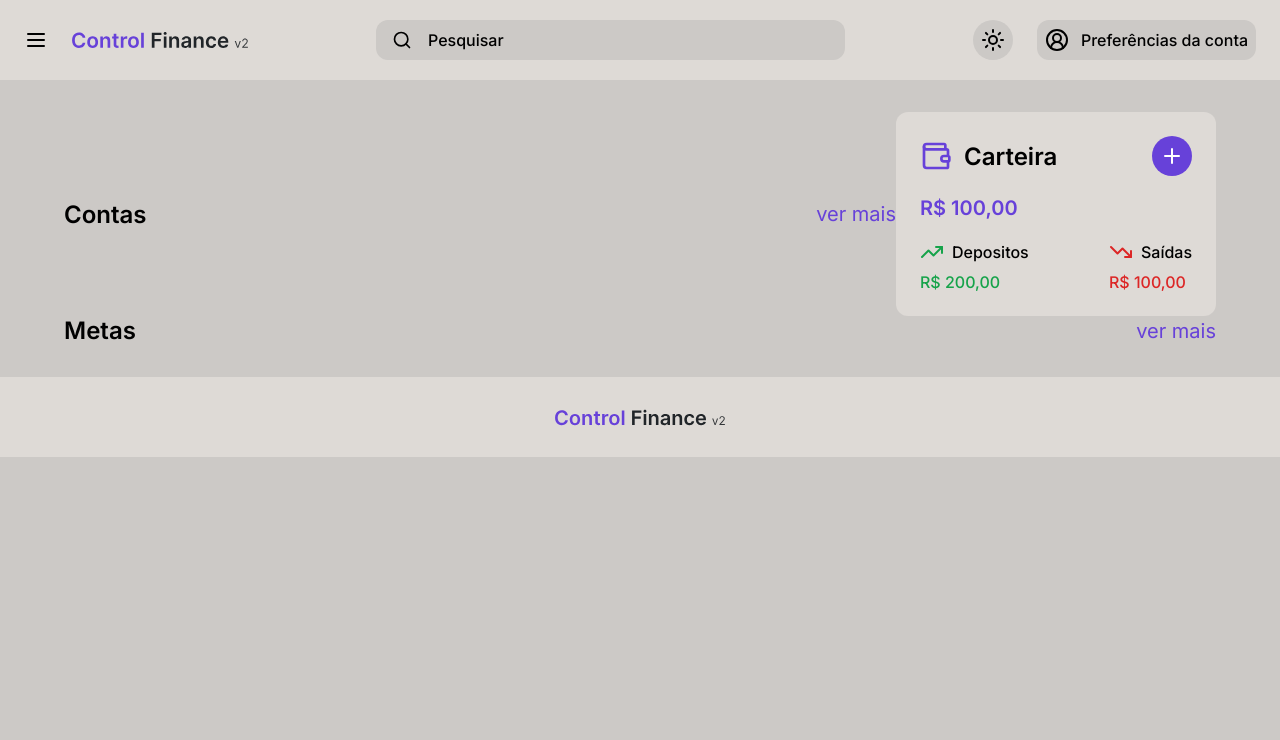
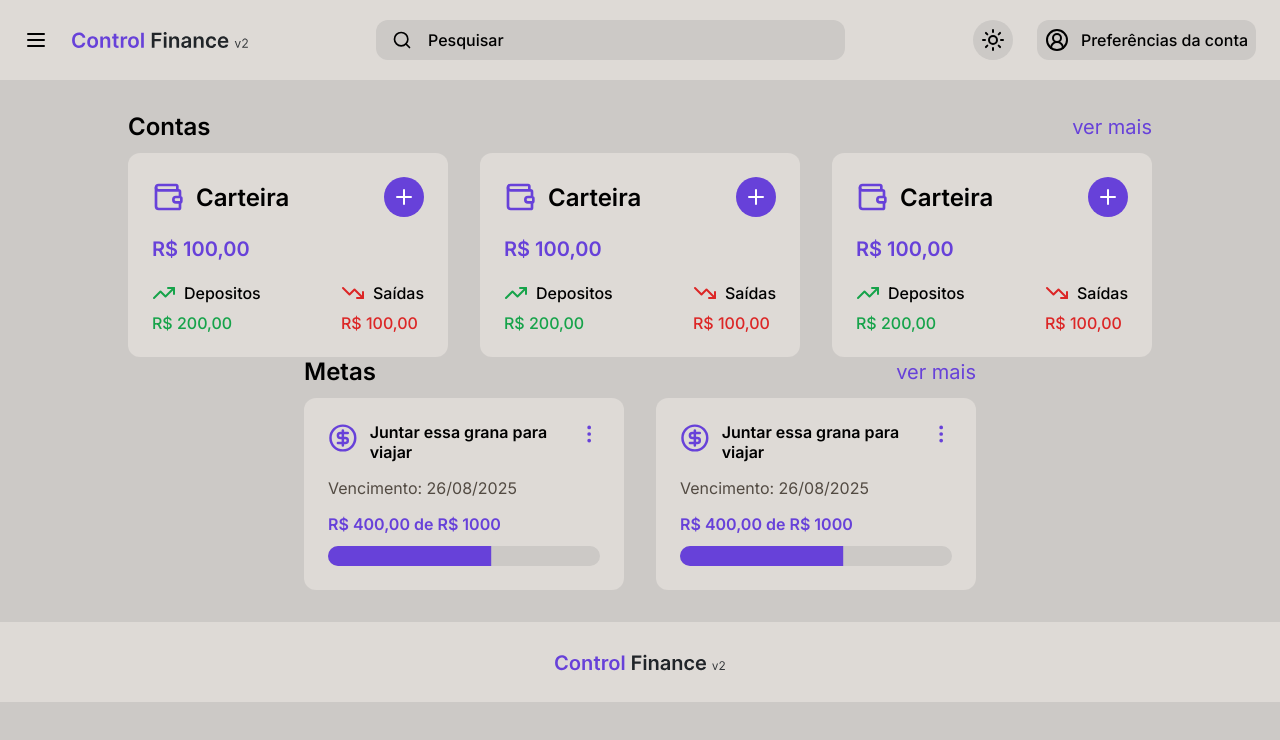
Before and after one commit to ismael-henrique-dev/Control-Finance-v2-Frontend, a React (Vite) app: page / in a window 1280 px wide. Shown: the top 740 px of the page. Built offline with nearby package versions, Linux system fonts and the light colour scheme.

Commit message:
base card for home

```diff
--- a/src/components/Cards/AccountCard/styles.ts
+++ b/src/components/Cards/AccountCard/styles.ts
@@ -18,9 +18,14 @@ export const AccountCardConatiner = styled.div`
   }
 
   header {
+    width: 100%;
+    display: flex;
+    justify-content: space-between;
+
     strong {
       font-weight: 600;
       font-size: 1.5rem;
+      color: ${(props) => props.theme.text};
     }
 
     div {
--- /dev/null
+++ b/src/components/Cards/GoalCard/index.tsx
@@ -0,0 +1,24 @@
+import { CircleDollarSign, EllipsisVertical } from "lucide-react"
+import { useState } from "react"
+import { BarLinearProgress, ContainerCard } from "./styles"
+
+export function GoalCard() {
+  const [progress, setProgress] = useState(60) // na real progress virá do backend
+
+  return (
+    <ContainerCard>
+      <header>
+        <div>
+          <CircleDollarSign size={32} />
+          <strong>Juntar essa grana para viajar</strong>
+        </div>
+        <EllipsisVertical />
+      </header>
+      <span>Vencimento: 26/08/2025</span>
+      <section>
+        <strong>R$ 400,00 de R$ 1000</strong>
+        <BarLinearProgress variant="determinate" value={progress} />
+      </section>
+    </ContainerCard>
+  )
+}
--- /dev/null
+++ b/src/components/Cards/GoalCard/styles.tsx
@@ -0,0 +1,64 @@
+import styled from "styled-components"
+import LinearProgress from "@mui/material/LinearProgress"
+
+export const ContainerCard = styled.div`
+  border-radius: 12px;
+  width: 20rem;
+  background-color: ${(props) => props.theme.primaryGray};
+  display: flex;
+  flex-direction: column;
+  align-items: start;
+  justify-content: center;
+  padding: 1.5rem;
+  gap: 1rem;
+
+  header {
+    width: 100%;
+    display: flex;
+
+    div {
+      display: flex;
+      gap: 0.75rem;
+    }
+
+    svg {
+      color: ${(props) => props.theme.secundary};
+      font-size: 2rem;
+    }
+  }
+
+  span {
+    color: ${(props) => props.theme.terciaryGray};
+  }
+
+  strong {
+    color: ${(props) => props.theme.text};
+    font-weight: 600;
+  }
+
+  section {
+    width: 100%;
+
+    strong {
+      display: flex;
+      color: ${(props) => props.theme.secundary};
+      margin-bottom: 0.75rem;
+    }
+  }
+`
+
+export const BarLinearProgress = styled(LinearProgress)`
+  &.MuiLinearProgress-root {
+    height: 1.25rem; /* altura da barra de progresso */
+    border-radius: 12px; /* borda arredondada */
+  }
+  & .MuiLinearProgress-bar {
+    background-color: ${(props) =>
+      props.theme.secundary}; /* cor da barra de progresso */
+    border-radius: 0; /* borda arredondada da barra de progresso */
+  }
+  &.MuiLinearProgress-colorPrimary {
+    background-color: ${(props) =>
+      props.theme.secundaryGray}; /* cor do fundo da barra */
+  }
+`
--- a/src/pages/Home/index.tsx
+++ b/src/pages/Home/index.tsx
@@ -1,25 +1,35 @@
 import { NavLink } from "react-router-dom";
-import { ContainerDefault, HomeContainer } from "./styles";
+import { ContainerDefault, HomeContainer, TopContainer } from "./styles";
 import { AccountCard } from "../../components/Cards/AccountCard";
+import { GoalCard } from "../../components/Cards/GoalCard";
 
 export function Home() {
+
   return (
     <HomeContainer>
       <ContainerDefault></ContainerDefault>
+
       <ContainerDefault>
-        <header>
+        <TopContainer>
           <strong>Contas</strong>
           <NavLink to="/contas">ver mais</NavLink>
-        </header>
-        <div>
+        </TopContainer>
+        <main>
           <AccountCard />
-        </div>
+          <AccountCard />
+          <AccountCard />
+        </main>
       </ContainerDefault>
+
       <ContainerDefault>
-        <header>
+        <TopContainer>
           <strong>Metas</strong>
           <NavLink to="/metas">ver mais</NavLink>
-        </header>
+        </TopContainer>
+        <main>
+          <GoalCard />
+          <GoalCard />
+        </main>
       </ContainerDefault>
     </HomeContainer>
   )
--- a/src/pages/Home/styles.ts
+++ b/src/pages/Home/styles.ts
@@ -1,24 +1,42 @@
 import styled from "styled-components"
 
 export const HomeContainer = styled.div`
+  max-width: 74rem;
   display: flex;
   flex-direction: column;
   justify-content: center;
-  margin: 2rem 0; /* alterar dps */
+  align-items: center;
+  margin: 2rem auto; /* alterar dps */
+
+  @media (max-width: 768px) {
+  }
 `
 
 export const ContainerDefault = styled.div`
-  width: 100%;
-  max-width: 72rem;
   display: flex;
   align-items: center;
   margin: auto;
+  flex-direction: column;
 
-  header {
+  main {
+    width: 100%;
+    display: flex;
+    align-items: center;
+    justify-content: center;
+    margin: auto;
+    gap: 2rem;
+    flex-wrap: wrap;
+  }
+`
+
+export const TopContainer = styled.div`
   width: 100%;
   display: flex;
   align-items: center;
   justify-content: space-between;
+  margin: auto;
+  margin-bottom: 0.75rem;
+
   strong {
     color: ${(props) => props.theme.text};
     font-size: 1.5rem;
@@ -30,5 +48,8 @@ export const ContainerDefault = styled.div`
     color: ${(props) => props.theme.secundary};
     font-size: 1.25rem;
   }
+
+  @media (max-width: 768px) {
+
   }
 `
--- a/src/styles/global.ts
+++ b/src/styles/global.ts
@@ -6,6 +6,7 @@ export const GlobalStyle = createGlobalStyle`
     padding: 0;
     box-sizing: border-box;
     font-family: "Inter", sans-serif;
+    -webkit-font-smmothing: antialiased;
   }
 
   :focus {
```
Lines whose indentation alone changed are shown as unchanged.
